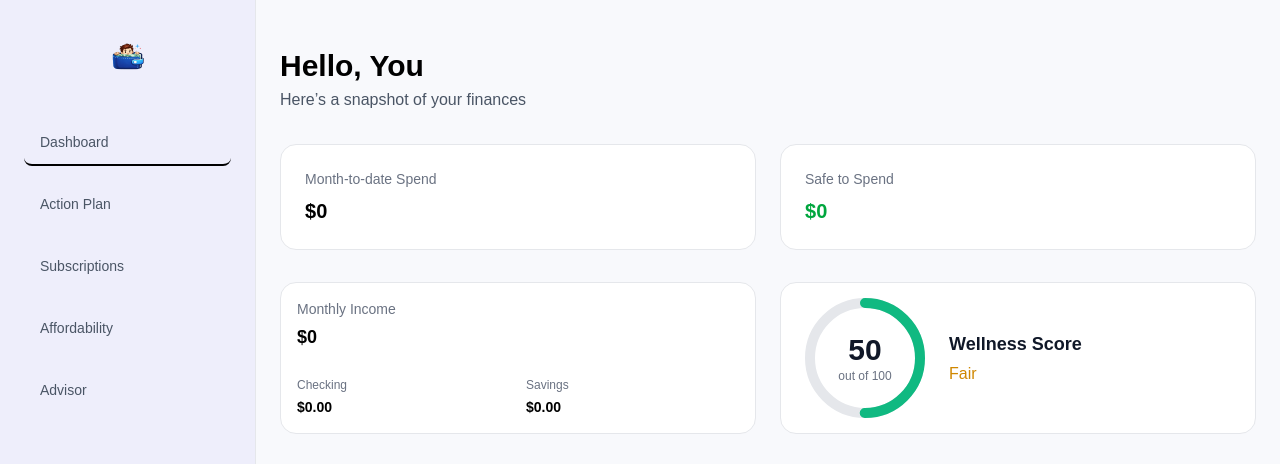
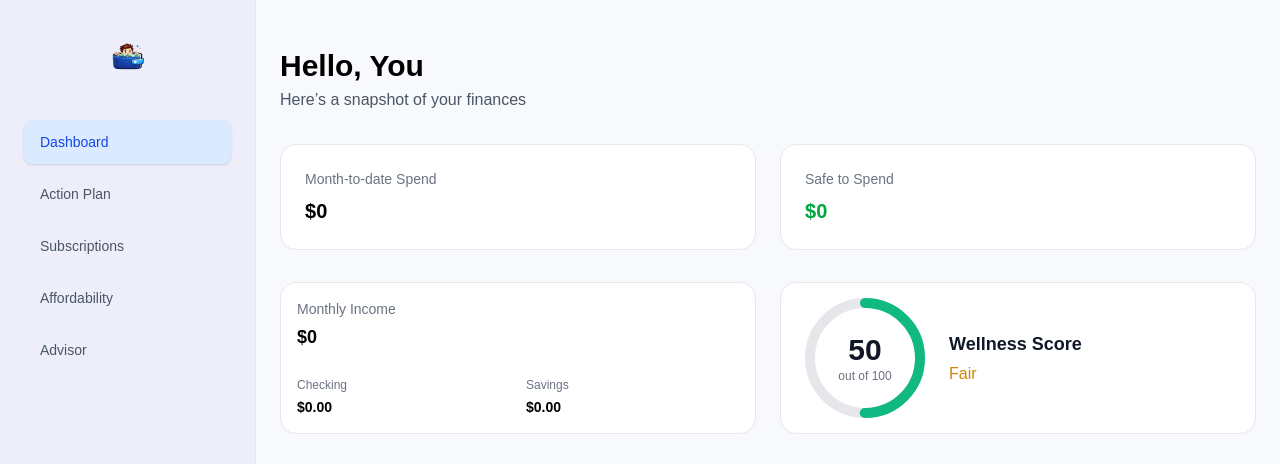
Before and after one commit to evegr4ce/PocketAdvisor, a Next.js app: page /dashboard in a window 1280 px wide. Shown: the top 464 px of the page. Built offline with nearby package versions, Linux system fonts and the light colour scheme; no server answers.

Commit message:
changed the selection on the nav bar to be a bit more visible

```diff
--- a/components/navbar.tsx
+++ b/components/navbar.tsx
@@ -37,15 +37,15 @@ export default function Navbar() {
         />
       </div>
 
-      <div className="flex flex-col gap-4 flex-1">
+      <div className="flex flex-col gap-2 flex-1">
         {navItems.map((item) => (
           <Link
             key={item.name}
             href={item.href}
-            className={`text-sm font-medium text-gray-600 px-4 py-3 rounded-lg transition border-b-2 ${
+            className={`text-sm font-medium px-4 py-3 rounded-lg transition ${
               pathname === item.href
-                ? "border-b-2 border-black"
-                : "border-b-2 border-transparent hover:text-black"
+                ? "bg-blue-100 text-blue-700 shadow-sm"
+                : "text-gray-600 hover:bg-gray-100 hover:text-gray-800"
             }`}
           >
             {item.name}
```
